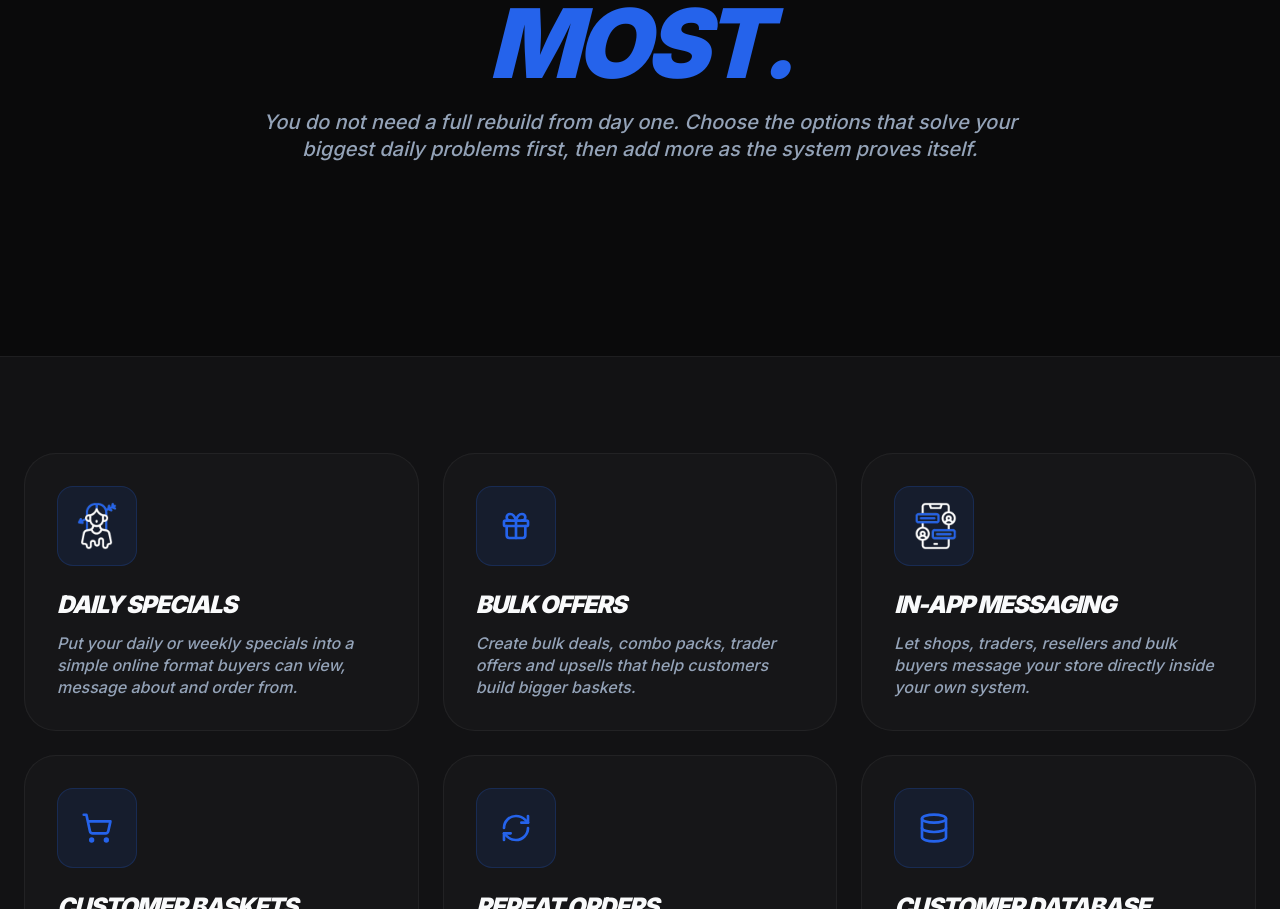
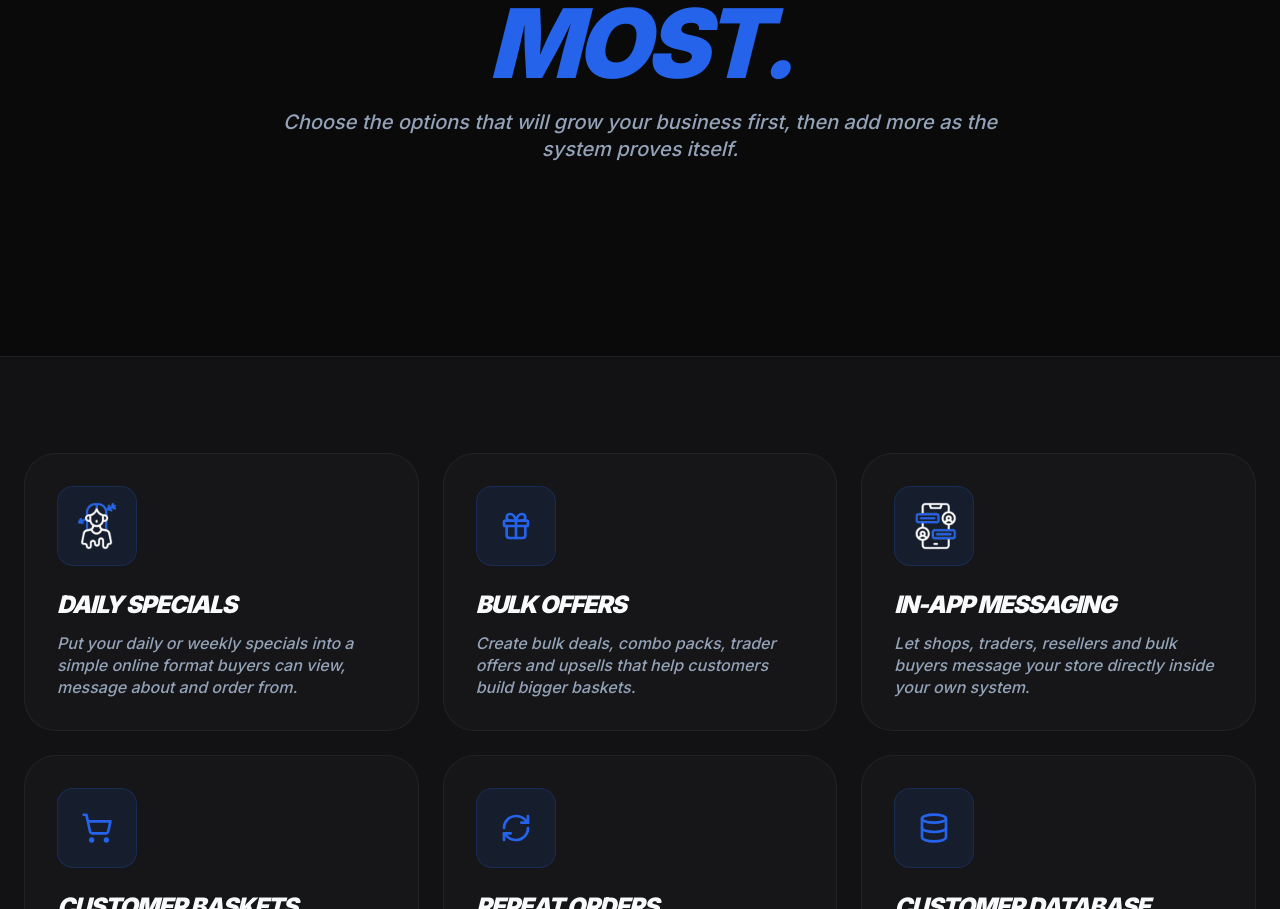
Before and after one commit to TheoDuToit1/Stockup, a React (Vite) app: page /custom-system-options in a window 1280 px wide. Shown: the part 1425-2334 px from the top of the page. Built offline with nearby package versions, Linux system fonts and the light colour scheme.

Commit message:
Update copy: Focus on business growth instead of problem-solving

```diff
--- a/src/pages/CustomSystemOptions.tsx
+++ b/src/pages/CustomSystemOptions.tsx
@@ -104,7 +104,7 @@ export default function CustomSystemOptions({ onContactClick }: CustomSystemOpti
               <span className="text-primary">THAT WILL HELP YOU MOST.</span>
             </h2>
             <p className="text-lg md:text-xl text-text-secondary max-w-3xl mx-auto font-medium italic leading-snug">
-              You do not need a full rebuild from day one. Choose the options that solve your biggest daily problems first, then add more as the system proves itself.
+              Choose the options that will grow your business first, then add more as the system proves itself.
             </p>
           </motion.div>
         </div>
```
